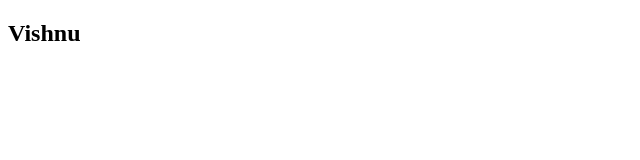
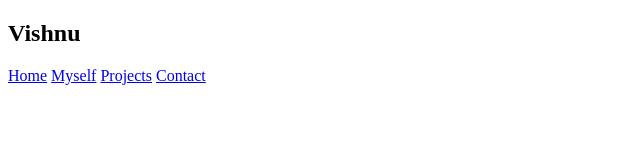
Before and after one commit to coder-vishnu43/vishnusfolio, a plain HTML site: page index.html in a window 1280 px wide. Shown: the whole page, without its empty margins (0-640 px from the left). Drawn offline with Linux system fonts and the light colour scheme.

Commit message:
added more details to header

```diff
--- a/index.html
+++ b/index.html
@@ -16,9 +16,16 @@
             <div class="headerName">
                 <h1>Vishnu</h1>
             </div>
+            <div class="headerPages">
+                <a href="/index.html"><span>Home</span></a>
+                <a href="#"><span>Myself</span></a>
+                <a href="#"><span>Projects</span></a>
+                <a href="#"><span>Contact</span></a>
+            </div>
 
             <div class="headerIcons">
-
+                <a href="https://github.com/coder-vishnu43"></a>
+                <a href="https://www.linkedin.com/in/vishnu-vardhan-kataram-644621373/"></a>
             </div>
         </div>
     </nav>
```
